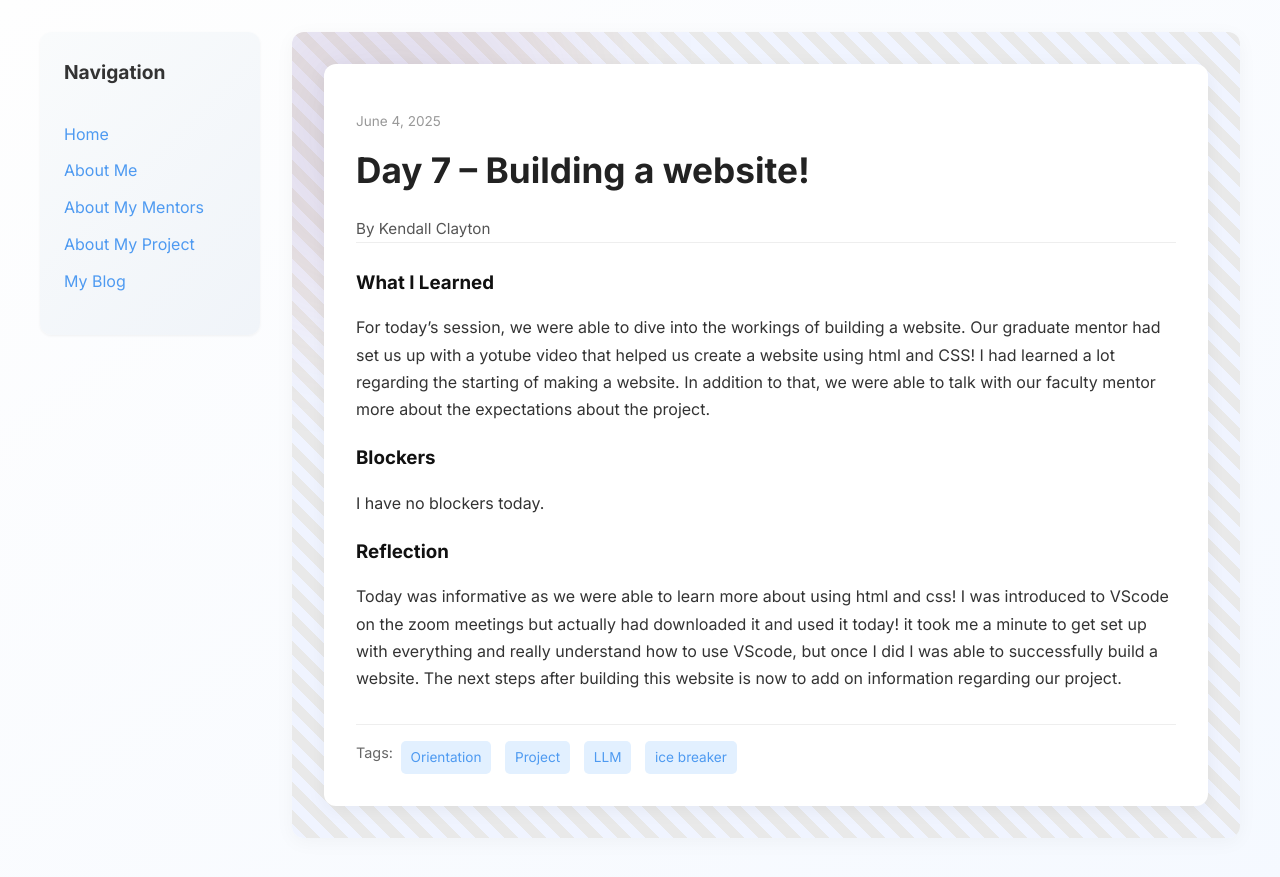
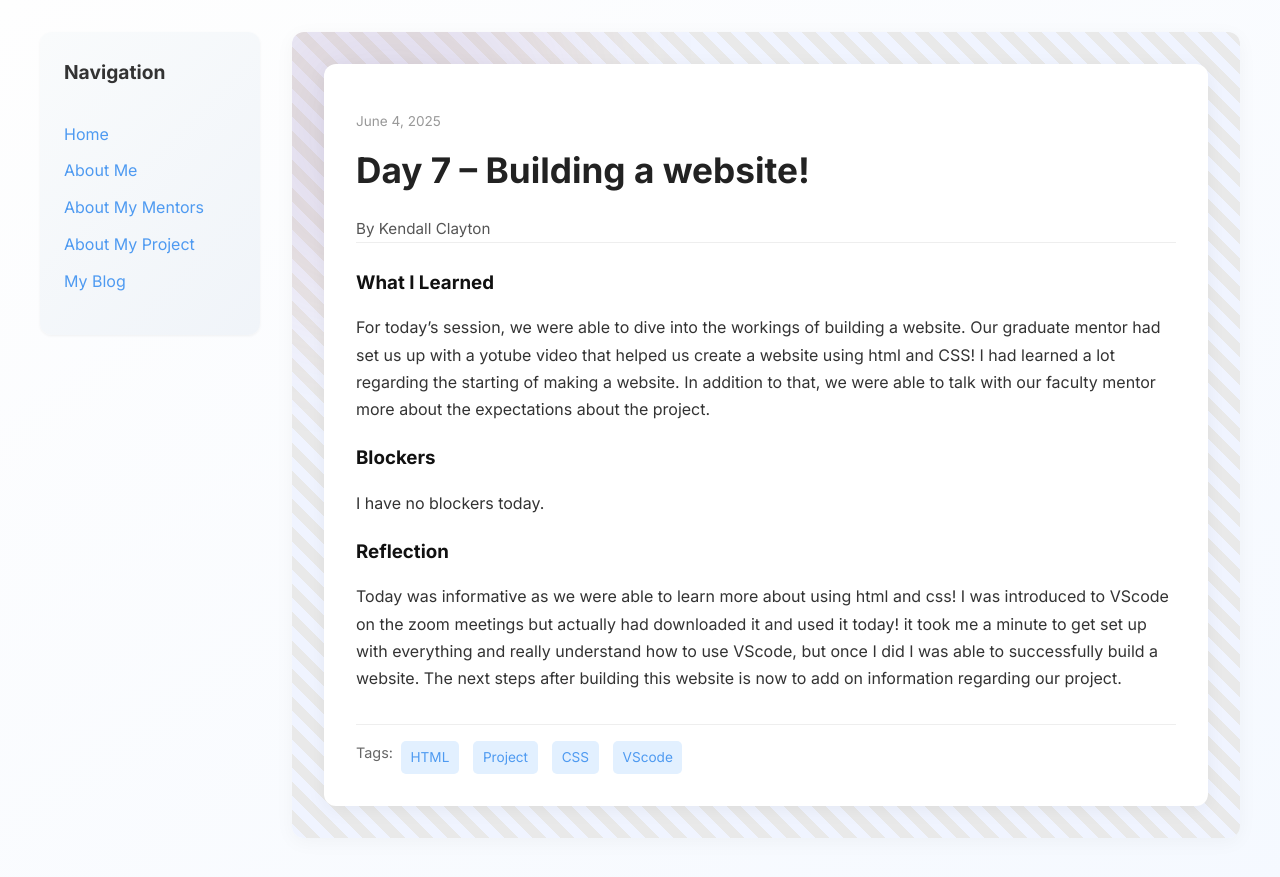
Before and after one commit to kendallzoe/kendallzoe.github.io, a Jekyll site: the page built from _posts/2025-06-04-day-7.md, in a window 1280 px wide. Shown: the top 877 px of the page. Built offline with Jekyll 4.4.1, drawn with Linux system fonts in a browser that asks for light colours.

Commit message:
Update 2025-06-04-day-7.md

```diff
--- a/_posts/2025-06-04-day-7.md
+++ b/_posts/2025-06-04-day-7.md
@@ -4,7 +4,7 @@ title: "Day 7 – Building a website!"
 date: 2025-06-04
 author: Kendall Clayton
 permalink: /day7.html
-tags: ["Orientation", "Project", "LLM", "ice breaker"]
+tags: ["HTML", "Project", "CSS", "VScode"]
 
 what_i_learned: |
   For today's session, we were able to dive into the workings of building a website. Our graduate mentor had set us up with a yotube video that helped us create a website using html and CSS! I had learned a lot regarding the starting of making a website. In addition to that, we were able to talk with our faculty mentor more about the expectations about the project.
```
